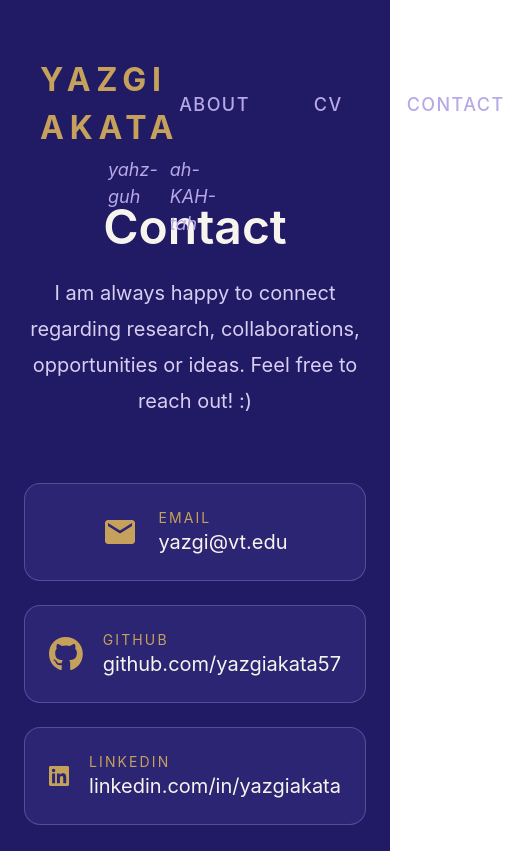
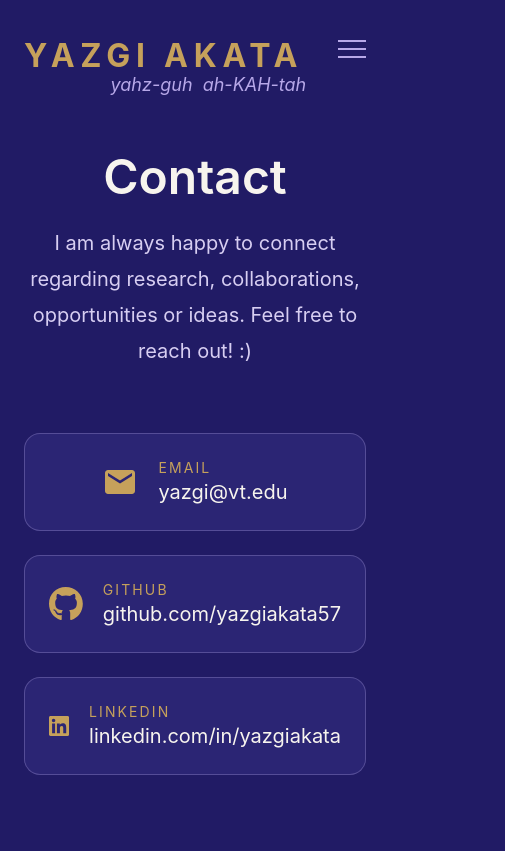
Before and after one commit to yazgiakata57/yazgiakata57.github.io, a React (Vite) app: page /contact in a window 390 px wide. Shown: the whole page, 505 px wide, since content can reach past the window. Built offline with nearby package versions, Linux system fonts and the light colour scheme.

Commit message:
made it responsive and fixed the logo alignment between the two. Also, resolved the issue of filling the screen.

```diff
--- a/src/App.jsx
+++ b/src/App.jsx
@@ -7,7 +7,7 @@ import cv from "./assets/Guller_Yazgi_Akata_CV.pdf"
 
 function HomePage() {
   return (
-    <main className="min-h-screen bg-[#211B65] text-[#F7F4EE]">
+    <main className="min-h-screen overflow-x-hidden bg-[#211B65] text-[#F7F4EE]">
       <Navbar />
       <IntroSection />
     </main>
@@ -16,7 +16,7 @@ function HomePage() {
 
 function CVPage() {
   return (
-    <main className="min-h-screen bg-[#211B65] text-[#F7F4EE]">
+    <main className="min-h-screen overflow-x-hidden bg-[#211B65] text-[#F7F4EE]">
       <Navbar />
 
       <div className="mx-auto max-w-6xl px-10 py-10">
--- a/src/components/contact.jsx
+++ b/src/components/contact.jsx
@@ -4,7 +4,7 @@ import { FaGithub, FaLinkedin } from "react-icons/fa"
 
 export default function ContactPage() {
   return (
-    <main className="min-h-screen bg-[#211B65] text-[#F7F4EE]">
+    <main className="min-h-screen overflow-x-hidden bg-[#211B65] text-[#F7F4EE]">
       <Navbar />
 
       <section className="flex min-h-[80vh] items-center justify-center px-6">
--- a/src/components/nav_bar.jsx
+++ b/src/components/nav_bar.jsx
@@ -1,23 +1,39 @@
+import { useState } from "react"
 import { Link } from "react-router-dom"
 
 function Navbar() {
+  const [isOpen, setIsOpen] = useState(false)
+
   return (
-    <header>
-      <nav className="relative mx-auto flex max-w-7xl items-center justify-between px-10 pb-6 pt-14">
-        <div className="relative">
-          <Link to="/">
-            <h1 className="text-[32px] font-bold uppercase tracking-[0.18em] text-[#C6A15B]">
-              YAZGI AKATA
-            </h1>
-          </Link>
+    <header className="bg-[#211B65]">
+      <nav className="mx-auto flex max-w-6xl items-start justify-between px-6 py-8 md:px-10 md:py-12">
+        {/* Logo */}
+        <div className="inline-block">
+  <Link to="/" onClick={() => setIsOpen(false)}>
+    <h1 className="whitespace-nowrap text-[32px] font-bold uppercase tracking-[0.18em] text-[#C6A15B] transition hover:text-[#D6B56D]">
+      YAZGI AKATA
+    </h1>
+  </Link>
 
-          <p className="absolute left-17 top-full mt-1 flex gap-3 text-[18px] italic text-[#B7A8E8]">
-            <span>yahz-guh</span>
-            <span>ah-KAH-tah</span>
-          </p>
-        </div>
+  <p className="-mt-1 relative left-[3px] w-full text-right text-[18px] italic leading-none text-[#B7A8E8]">
+    yahz-guh&nbsp;&nbsp;ah-KAH-tah
+  </p>
+</div>
 
-        <ul className="flex items-center gap-16 text-[18px] font-medium uppercase tracking-[0.08em] text-[#B7A8E8]">
+        {/* Hamburger button */}
+        <button
+          type="button"
+          onClick={() => setIsOpen(!isOpen)}
+          className="mt-2 flex flex-col gap-1.5 md:hidden"
+          aria-label="Toggle menu"
+        >
+          <span className="h-0.5 w-7 bg-[#B7A8E8]" />
+          <span className="h-0.5 w-7 bg-[#B7A8E8]" />
+          <span className="h-0.5 w-7 bg-[#B7A8E8]" />
+        </button>
+
+        {/* Desktop nav */}
+        <ul className="hidden items-center gap-16 text-[18px] font-medium uppercase tracking-[0.08em] text-[#B7A8E8] md:flex">
           <li>
             <Link to="/" className="transition duration-300 hover:text-[#F7F4EE]">
               About
@@ -37,6 +53,41 @@ function Navbar() {
           </li>
         </ul>
       </nav>
+
+      {/* Mobile dropdown */}
+      {isOpen && (
+        <ul className="flex flex-col items-center gap-6 pb-8 text-[18px] font-medium uppercase tracking-[0.08em] text-[#B7A8E8] md:hidden">
+          <li>
+            <Link
+              to="/"
+              onClick={() => setIsOpen(false)}
+              className="transition duration-300 hover:text-[#F7F4EE]"
+            >
+              About
+            </Link>
+          </li>
+
+          <li>
+            <Link
+              to="/cv"
+              onClick={() => setIsOpen(false)}
+              className="transition duration-300 hover:text-[#F7F4EE]"
+            >
+              CV
+            </Link>
+          </li>
+
+          <li>
+            <Link
+              to="/contact"
+              onClick={() => setIsOpen(false)}
+              className="transition duration-300 hover:text-[#F7F4EE]"
+            >
+              Contact
+            </Link>
+          </li>
+        </ul>
+      )}
     </header>
   )
 }
--- a/src/index.css
+++ b/src/index.css
@@ -2,4 +2,21 @@
 
 html {
   scroll-behavior: smooth;
+  background: #211B65;
 }
+
+body {
+  margin: 0;
+  min-height: 100vh;
+  background: #211B65;
+  overflow-x: hidden;
+}
+
+#root {
+  min-height: 100vh;
+  background: #211B65;
+}
+
+* {
+  box-sizing: border-box;
+}
```
